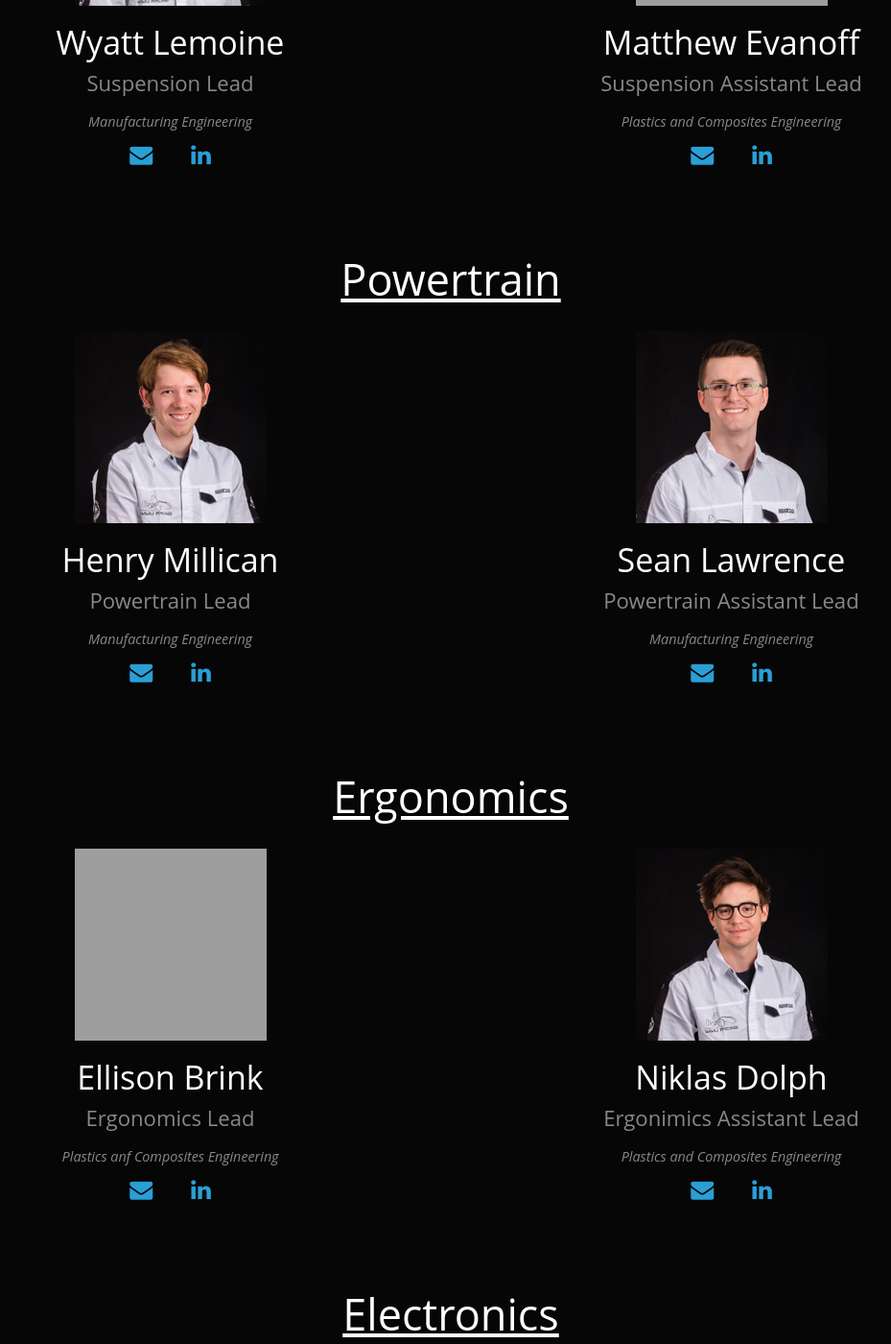
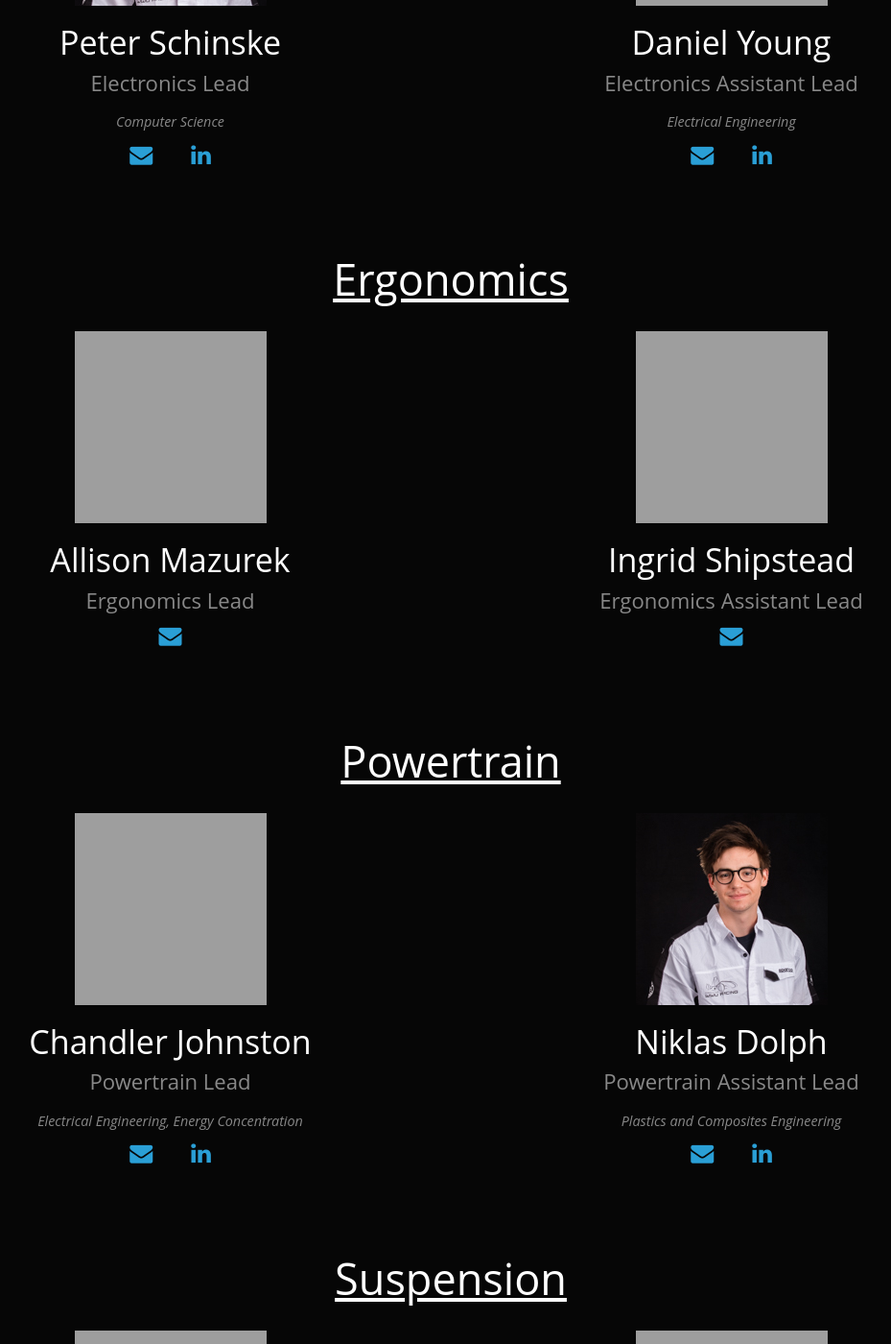
Before and after one commit to wwuracingGH/wwuracingGH.github.io, a Jekyll site: the page built from about/roster.html, in a window 1280 px wide and 1400 px high, scrolled down 2612 px. Shown: the whole window at 96% size, without its empty margins (170-1099 px from the left). Built offline with Jekyll 4.4.1, drawn with Linux system fonts in a browser that asks for light colours; some web fonts are replaced; some of the changed text lies outside the part shown.

Commit message:
Update roster for 2020-2021 school year

```diff
--- a/_data/roster.yml
+++ b/_data/roster.yml
@@ -1,94 +1,41 @@
 - heading: Project Manager
   members:
-    - name: Austin Mellinger
+    - name: Sean Lawrence
       title: Project Manager
-      linkedin: https://www.linkedin.com/in/austinmellinger/
+      linkedin: https://www.linkedin.com/in/sean-lawrence-793a77183/
       major: Manufacturing Engineering
 
 - heading: Directors
   members:
-    - name: Riley Dickinson
+    - name: Adam Hess
       title: Technical Director
-      linkedin: http://www.linkedin.com/in/riley-dickinson-001181156
-      major: Plastics & Composites Engineering
+      major: Industrial Technology, Vehicle Design
 
     - name: Ryan Meredith
       title: Business Director
       major: Management Information Systems
       linkedin: https://www.linkedin.com/in/johnrmeredith/
 
+- heading: Aero
+  members:
+    - name: Chris Baumgartner
+      title: Aerodynamics Lead
+      linkedin: https://www.linkedin.com/in/christopher-baumgartner-1298321a5/
+      lead: true
+      major: Plastics and Composites Engineering
+
+    - name: Alec Newton
+      title: Aerodynamics Assistant Lead
+      lead: true
+      major:
 
 - heading: Chassis
   members:
-    - name: Logan Roy
+    - name: Ellison Brink
       title: Chassis Lead
-      major: Manufacturing Engineering
-      linkedin: https://www.linkedin.com/in/loganroy3
+      major: Plastics and Composites Engineering
+      linkedin: https://www.linkedin.com/in/ellison-brink-b66076180/
       lead: true
-
-    - name: Adam Hess
-      major: Industrial Technology, Vehicle Design
-      lead: true
-      title: Chassis Assistant Lead
-
-
-- heading: Aero
-  members:
-    - name: Weston Renda
-      title: Aero Lead
-      linkedin: http://www.linkedin.com/in/weston-renda-194a56a0
-      lead: true
-      major: Plastics & Composites Engineering
-
-    - name: Abe Simon
-      title: Aero Assistant Lead
-      lead: true
-      major: Indutrial Design, Vehicle Technology
-
-
-- heading: Suspension
-  members:
-    - name: Wyatt Lemoine
-      title: Suspension Lead
-      lead: true
-      major: Manufacturing Engineering
-      linkedin: http://www.linkedin.com/in/wyatt-lemoine-425b90178/
-
-    - name: Matthew Evanoff
-      title: Suspension Assistant Lead
-      lead: true
-      major: Plastics and Composites Engineering
-      linkedin: https://www.linkedin.com/in/matthew-evanoff-349a7b166/
-
-- heading: Powertrain
-  members:
-    - name: Henry Millican
-      title: Powertrain Lead
-      linkedin: http://www.linkedin.com/in/HenryMillican
-      lead: true
-      major: Manufacturing Engineering
-
-    - name: Sean Lawrence
-      title: Powertrain Assistant Lead
-      major: Manufacturing Engineering
-      lead: true
-      linkedin: https://www.linkedin.com/in/sean-lawrence-793a77183/
-
-
-- heading: Ergonomics
-  members:
-    - name: Ellison Brink
-      title: Ergonomics Lead
-      lead: true
-      major: Plastics anf Composites Engineering
-      linkedin: https://www.linkedin.com/in/ellison-brink-b66076180/
-
-    - name: Niklas Dolph
-      title: Ergonimics Assistant Lead
-      lead: true
-      major: Plastics and Composites Engineering
-      linkedin: https://www.linkedin.com/in/niklas-dolph-89b268197/
-
 
 - heading: Electronics
   members:
@@ -97,3 +44,51 @@
       lead: true
       major: Computer Science
       linkedin: https://www.linkedin.com/in/peter-schinske-66359b196/
+
+    - name: Daniel Young
+      title: Electronics Assistant Lead
+      lead: true
+      major: Electrical Engineering
+      linkedin: https://www.linkedin.com/in/danielyoung71857/
+
+- heading: Ergonomics
+  members:
+    - name: Allison Mazurek
+      title: Ergonomics Lead
+      lead: true
+      major:
+      linkedin:
+
+    - name: Ingrid Shipstead
+      title: Ergonomics Assistant Lead
+      lead: true
+      major:
+      linkedin:
+
+- heading: Powertrain
+  members:
+    - name: Chandler Johnston
+      title: Powertrain Lead
+      linkedin: https://www.linkedin.com/in/chandler-johnston/
+      lead: true
+      major: Electrical Engineering, Energy Concentration
+
+    - name: Niklas Dolph
+      title: Powertrain Assistant Lead
+      major: Plastics and Composites Engineering
+      lead: true
+      linkedin: https://www.linkedin.com/in/niklas-dolph-89b268197/
+
+- heading: Suspension
+  members:
+    - name: Matthew Evanoff
+      title: Suspension Lead
+      lead: true
+      major: Plastics and Composites Engineering
+      linkedin: https://www.linkedin.com/in/matthew-evanoff-349a7b166/
+
+    - name: Alex West
+      title: Suspension Assistant Lead
+      lead: true
+      major:
+      linkedin:
```
